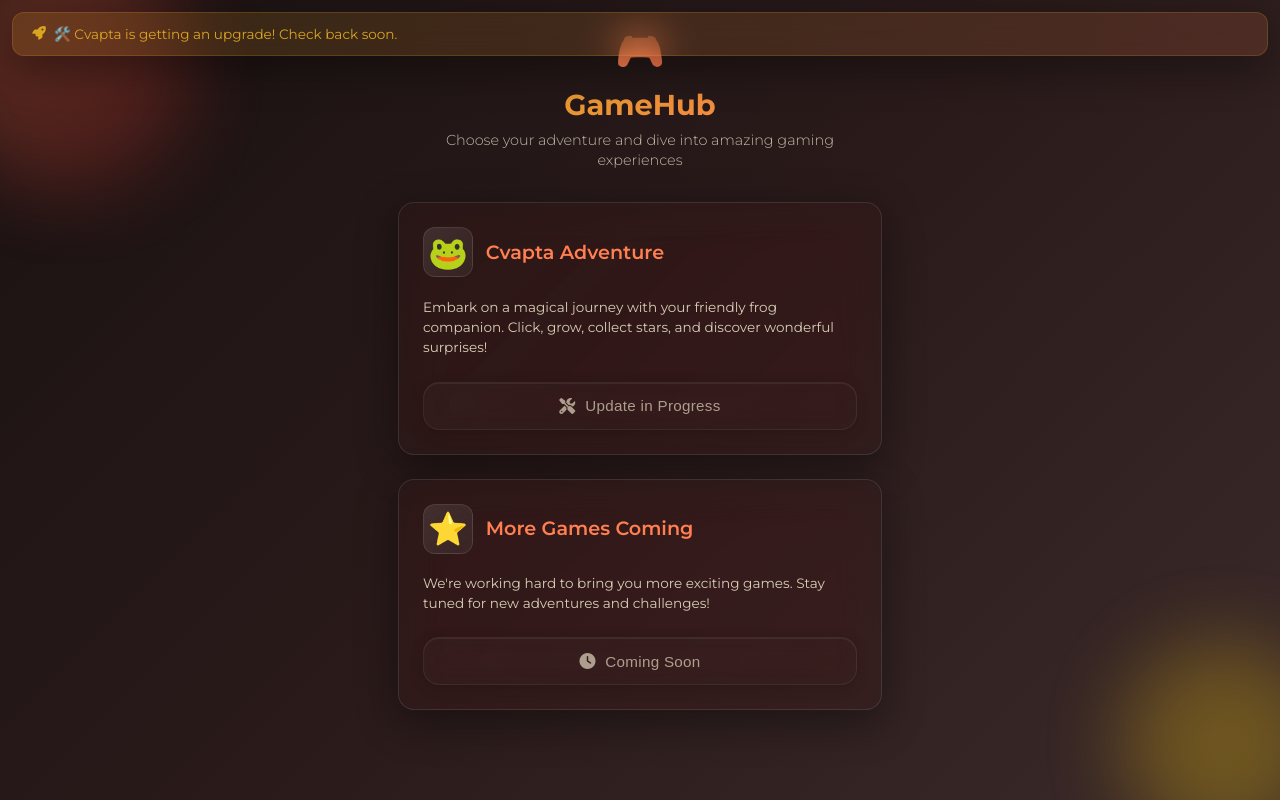
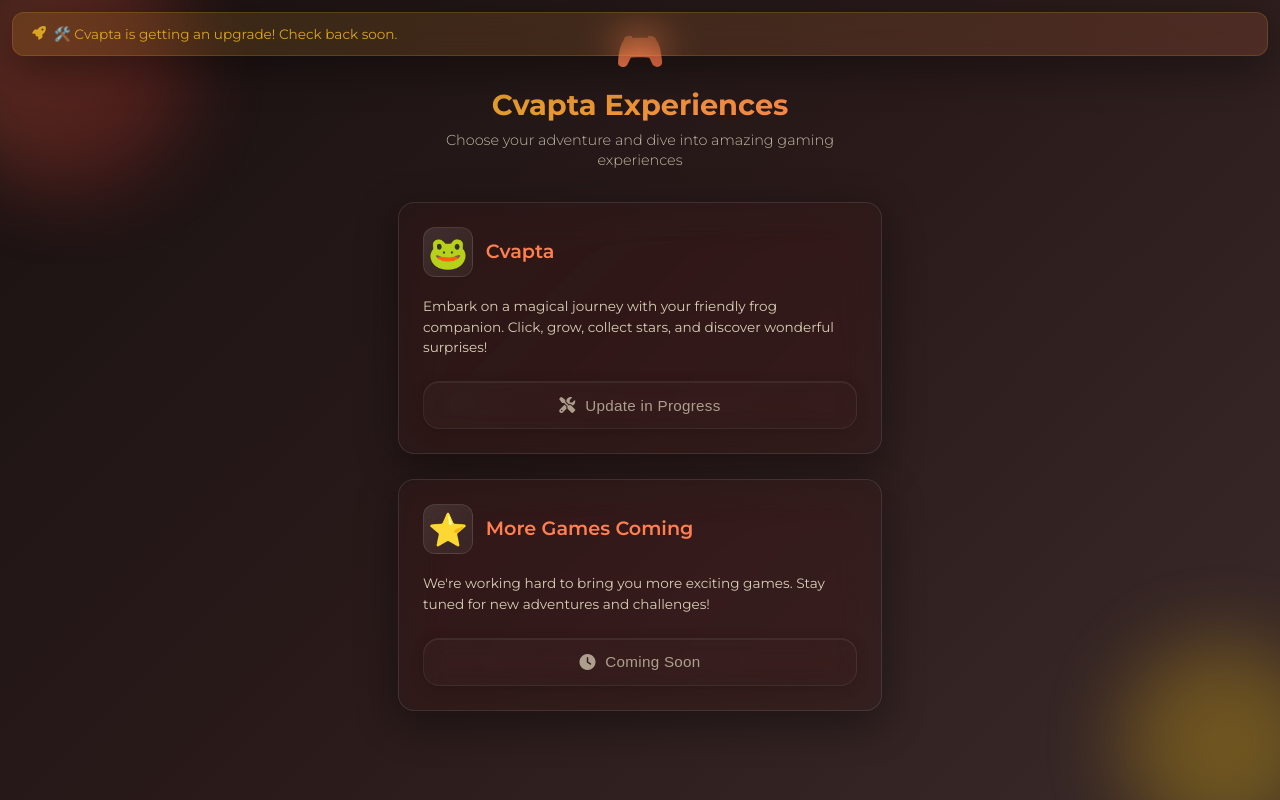
Before and after one commit to tqqqka/cvapta-choise, a plain HTML site: page index.html in a window 1280 px wide. Both pictures are taken after a click on the button "Update in Progress". Drawn offline with Linux system fonts and the light colour scheme.

Commit message:
Add files via upload

```diff
--- a/index.html
+++ b/index.html
@@ -147,6 +147,14 @@
     }
 
     /* Game Card - оптимизировано для мобильных */
+    .game-card-container {
+      position: relative;
+      perspective: 1000px;
+      margin: 0 8px;
+      cursor: pointer;
+      transform-style: preserve-3d;
+    }
+
     .game-card {
       background: var(--glass-bg);
       backdrop-filter: blur(var(--glass-blur)) saturate(var(--glass-saturation));
@@ -154,14 +162,15 @@
       padding: 1.5rem;
       border: 1px solid var(--glass-border);
       box-shadow: var(--glass-shadow);
-      transition: var(--transition);
+      transition: transform 0.5s ease-out, var(--transition);
       position: relative;
       overflow: hidden;
-      margin: 0 8px;
+      transform-style: preserve-3d;
+      will-change: transform;
     }
 
     .game-card:active {
-      transform: scale(0.98);
+      transform: scale(0.98) !important;
     }
 
     .game-header {
@@ -245,6 +254,17 @@
 
     .disabled:active {
       transform: none !important;
+    }
+
+    /* Mouse tracking effect */
+    .card-tracker {
+      position: absolute;
+      top: 0;
+      left: 0;
+      width: 100%;
+      height: 100%;
+      z-index: 5;
+      pointer-events: none;
     }
 
     /* Notification Banner - оптимизировано для мобильных */
@@ -368,9 +388,12 @@
         gap: 1.2rem;
       }
 
+      .game-card-container {
+        margin: 0 4px;
+      }
+
       .game-card {
         padding: 1.2rem;
-        margin: 0 4px;
         border-radius: 14px;
       }
 
@@ -446,7 +469,7 @@
         justify-content: center;
       }
 
-      .game-card {
+      .game-card-container {
         flex: 1;
         min-width: 280px;
         max-width: 400px;
@@ -461,6 +484,10 @@
       }
 
       .glass-btn:active {
+        transform: none !important;
+      }
+
+      .game-card {
         transform: none !important;
       }
     }
@@ -487,15 +514,17 @@
   <div class="main-content">
     <div class="header">
       <div class="logo">🎮</div>
-      <h1>GameHub</h1>
+      <h1>Cvapta Experiences</h1>
       <p class="subtitle">Choose your adventure and dive into amazing gaming experiences</p>
     </div>
 
     <div class="games-grid">
+      <div class="game-card-container" id="cvaptaCard">
+        <div class="card-tracker"></div>
         <div class="game-card">
           <div class="game-header">
             <div class="game-icon">🐸</div>
-          <div class="game-title">Cvapta Adventure</div>
+            <div class="game-title">Cvapta</div>
           </div>
           <div class="game-description">
             Embark on a magical journey with your friendly frog companion. Click, grow, collect stars, and discover wonderful surprises!
@@ -505,7 +534,10 @@
             Play Now
           </button>
         </div>
+      </div>
 
+      <div class="game-card-container" id="comingSoonCard">
+        <div class="card-tracker"></div>
         <div class="game-card">
           <div class="game-header">
             <div class="game-icon">⭐</div>
@@ -518,6 +550,7 @@
             <i class="fas fa-clock"></i>
             Coming Soon
           </button>
+        </div>
       </div>
     </div>
 
@@ -535,9 +568,42 @@
     // Game status
     const cvaptaOpen = false;
     const cvaptaBtn = document.getElementById("cvaptaBtn");
+    const cvaptaCard = document.getElementById("cvaptaCard");
+    const comingSoonCard = document.getElementById("comingSoonCard");
     const overlay = document.getElementById("loadingOverlay");
     const banner = document.getElementById("comingSoonBanner");
     const bannerText = document.getElementById("banner-text");
+
+    // Mouse tracking functionality
+    function initMouseTracking() {
+      const cards = document.querySelectorAll('.game-card-container');
+
+      cards.forEach(card => {
+        const cardElement = card.querySelector('.game-card');
+
+        card.addEventListener('mousemove', (e) => {
+          const rect = card.getBoundingClientRect();
+          const x = e.clientX - rect.left;
+          const y = e.clientY - rect.top;
+
+          const centerX = rect.width / 2;
+          const centerY = rect.height / 2;
+
+          const rotateX = ((y - centerY) / centerY) * 5;
+          const rotateY = ((centerX - x) / centerX) * 5;
+
+          cardElement.style.transform = `perspective(1000px) rotateX(${rotateX}deg) rotateY(${rotateY}deg) scale3d(1.02, 1.02, 1.02)`;
+        });
+
+        card.addEventListener('mouseleave', () => {
+          cardElement.style.transform = 'perspective(1000px) rotateX(0deg) rotateY(0deg) scale3d(1, 1, 1)';
+        });
+
+        card.addEventListener('mouseenter', () => {
+          cardElement.style.transform = 'perspective(1000px) rotateX(0deg) rotateY(0deg) scale3d(1.02, 1.02, 1.02)';
+        });
+      });
+    }
 
     // Touch event handlers для мобильных
     function handleTouchStart(e) {
@@ -555,12 +621,27 @@
       card.addEventListener('touchcancel', handleTouchEnd, { passive: true });
     });
 
+    // Обработчики кликов для карточек
+    cvaptaCard.addEventListener('click', function(e) {
+      if (!cvaptaOpen) {
+        e.preventDefault();
+        showNotification("🛠️ Cvapta is getting an upgrade! Check back soon.");
+      } else {
+        startGame();
+      }
+    });
+
+    comingSoonCard.addEventListener('click', function(e) {
+      showNotification("🎮 New games are coming soon! Stay tuned.");
+    });
+
     if (!cvaptaOpen) {
       cvaptaBtn.classList.add("disabled");
       cvaptaBtn.innerHTML = '<i class="fas fa-tools"></i> Update in Progress';
 
       cvaptaBtn.addEventListener("click", function(e) {
         e.preventDefault();
+        e.stopPropagation();
         showNotification("🛠️ Cvapta is getting an upgrade! Check back soon.");
       });
 
@@ -571,6 +652,7 @@
     } else {
       cvaptaBtn.addEventListener("click", function(e) {
         e.preventDefault();
+        e.stopPropagation();
         startGame();
       });
 
@@ -617,6 +699,9 @@
         circle.style.opacity = '0.2';
       });
     }
+
+    // Инициализация отслеживания мыши
+    initMouseTracking();
   </script>
 </body>
 </html>
```
Lines whose indentation alone changed are shown as unchanged.
